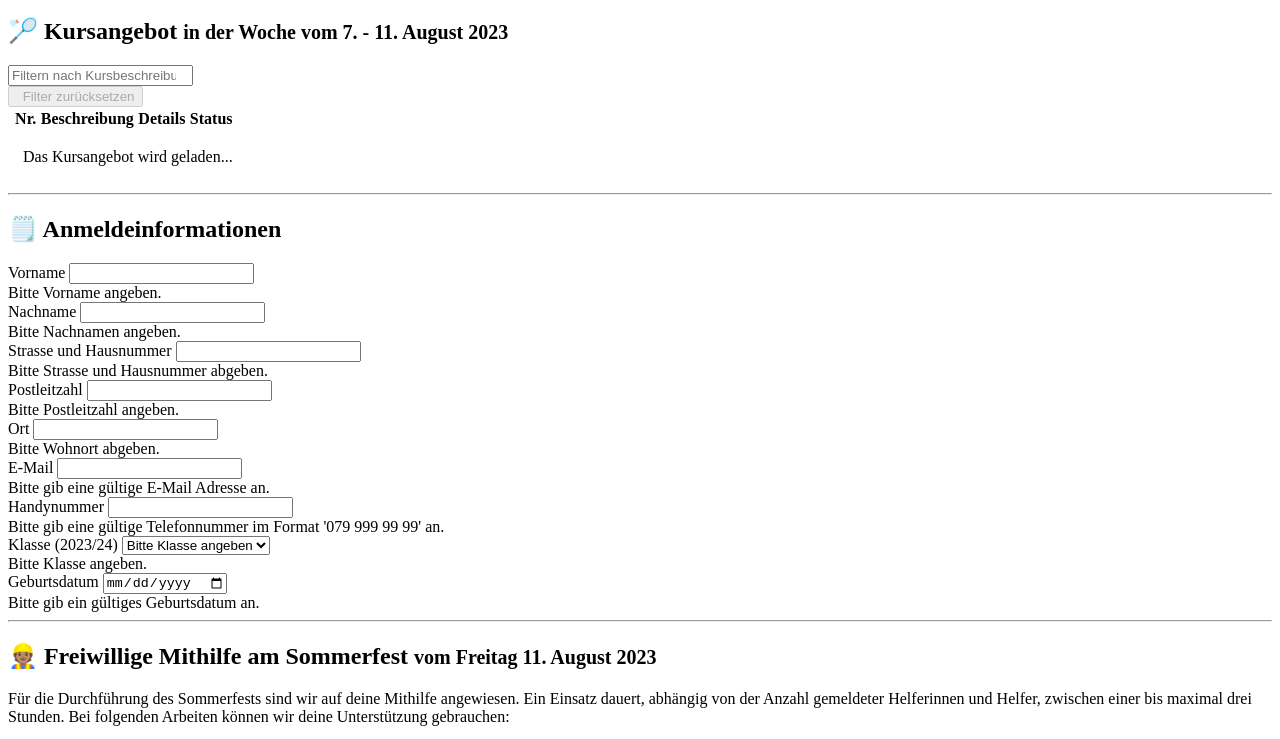
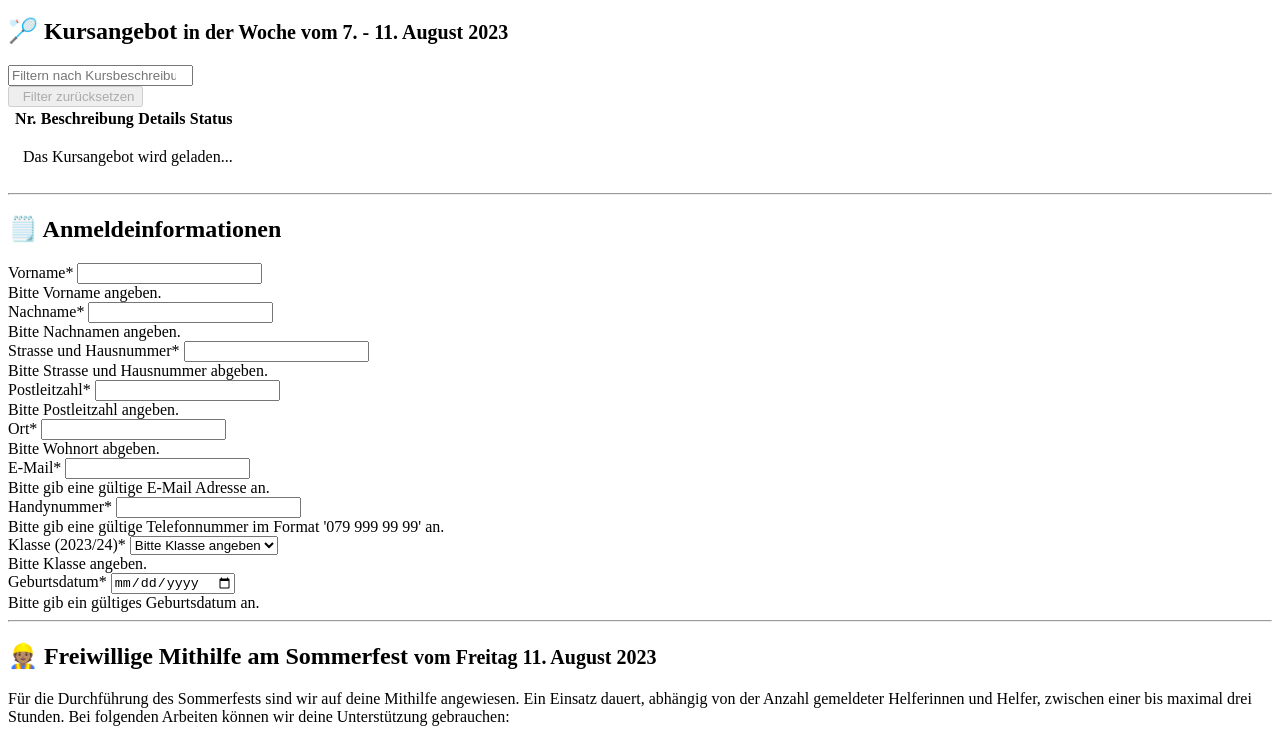
Before and after one commit to flenny/ferienpass-seeberg, a website: page src/index.html in a window 1280 px wide. Shown: the part 542-1281 px from the top of the page. Drawn offline with Linux system fonts and the light colour scheme; some icons are missing.

Commit message:
Improve UI on small deviced

```diff
--- a/src/index.html
+++ b/src/index.html
@@ -11,7 +11,7 @@
     <img class="d-block mx-auto ferienpass-logo" src="https://booking.ferienpass-seeberg.ch/ferienpass-transparent.webp"
       alt="Logo Ferienpass Seeberg">
   </div>
-  <div class="container bg-body-tertiary px-lg-5 py-5 rounded-3 border border-secondary">
+  <div class="container bg-body-tertiary px-md-4 px-lg-5 py-5">
     <main>
       <form id="form" class="needs-validation" novalidate>
         <input type="hidden" id="origin" value="<?!= data.origin ?>" name="origin">
@@ -73,58 +73,62 @@
           <h2 class="mb-3 display-6">🗒️ Anmeldeinformationen</h2>
 
           <div class="col-sm-6">
-            <label for="firstName" class="form-label">Vorname</label>
-            <input type="text" class="form-control" id="firstName" name="firstName" placeholder="" value="" required="">
+            <label for="firstName" class="form-label">Vorname&ast;</label>
+            <input type="text" class="form-control border border-secondary" id="firstName" name="firstName"
+              placeholder="" value="" required="">
             <div class="invalid-feedback">
               Bitte Vorname angeben.
             </div>
           </div>
 
           <div class="col-sm-6">
-            <label for="lastName" class="form-label">Nachname</label>
-            <input type="text" class="form-control" id="lastName" name="lastName" placeholder="" value="" required="">
+            <label for="lastName" class="form-label">Nachname&ast;</label>
+            <input type="text" class="form-control border border-secondary" id="lastName" name="lastName" placeholder=""
+              value="" required="">
             <div class="invalid-feedback">
               Bitte Nachnamen angeben.
             </div>
           </div>
 
           <div class="col-sm-12">
-            <label for="address" class="form-label">Strasse und Hausnummer</label>
-            <input type="text" class="form-control" id="address" name="address" placeholder="" value="" required="">
+            <label for="address" class="form-label">Strasse und Hausnummer&ast;</label>
+            <input type="text" class="form-control border border-secondary" id="address" name="address" placeholder=""
+              value="" required="">
             <div class="invalid-feedback">
               Bitte Strasse und Hausnummer abgeben.
             </div>
           </div>
 
           <div class="col-sm-3">
-            <label for="zip" class="form-label">Postleitzahl</label>
-            <input type="text" class="form-control" id="zip" name="zip" pattern="[0-9]{4}" value="" placeholder=""
-              required="">
+            <label for="zip" class="form-label">Postleitzahl&ast;</label>
+            <input type="text" class="form-control border border-secondary" id="zip" name="zip" pattern="[0-9]{4}"
+              value="" placeholder="" required="">
             <div class="invalid-feedback">
               Bitte Postleitzahl angeben.
             </div>
           </div>
 
           <div class="col-sm-9">
-            <label for="city" class="form-label">Ort</label>
-            <input type="text" class="form-control" id="city" name="city" minlength="3" value="" placeholder=""
-              required="">
+            <label for="city" class="form-label">Ort&ast;</label>
+            <input type="text" class="form-control border border-secondary" id="city" name="city" minlength="3" value=""
+              placeholder="" required="">
             <div class="invalid-feedback">
               Bitte Wohnort abgeben.
             </div>
           </div>
 
           <div class="col-sm-3">
-            <label for="email" class="form-label">E-Mail</label>
-            <input type="email" class="form-control" id="email" name="email" value="" placeholder="" required="">
+            <label for="email" class="form-label">E-Mail&ast;</label>
+            <input type="email" class="form-control border border-secondary" id="email" name="email" value=""
+              placeholder="" required="">
             <div class="invalid-feedback">
               Bitte gib eine gültige E-Mail Adresse an.
             </div>
           </div>
 
           <div class="col-sm-3">
-            <label for="phone" class="form-label">Handynummer</label>
-            <input type="phone" class="form-control" id="phone" name="phone"
+            <label for="phone" class="form-label">Handynummer&ast;</label>
+            <input type="phone" class="form-control border border-secondary" id="phone" name="phone"
               pattern="[0-9]{3}[\s]?[0-9]{3}[\s]?[0-9]{2}[\s]?[0-9]{2}" value="" placeholder="" required="">
             <div class="invalid-feedback">
               Bitte gib eine gültige Telefonnummer im Format '079 999 99 99' an.
@@ -132,8 +136,8 @@
           </div>
 
           <div class="col-sm-3">
-            <label for="grade" class="form-label">Klasse (2023/24)</label>
-            <select class="form-select" id="grade" name="grade" required="">
+            <label for="grade" class="form-label">Klasse (2023/24)&ast;</label>
+            <select class="form-select border border-secondary" id="grade" name="grade" required="">
               <option value="">Bitte Klasse angeben</option>
               <option value="1">1. Klasse</option>
               <option value="2">2. Klasse</option>
@@ -151,8 +155,9 @@
           </div>
 
           <div class="col-sm-3">
-            <label for="birthday" class="form-label">Geburtsdatum</label>
-            <input type="date" class="form-control" id="birthday" name="birthday" value="" placeholder="" required="">
+            <label for="birthday" class="form-label">Geburtsdatum&ast;</label>
+            <input type="date" class="form-control border border-secondary" id="birthday" name="birthday" value=""
+              placeholder="" required="">
             <div class="invalid-feedback">
               Bitte gib ein gültiges Geburtsdatum an.
             </div>
@@ -194,7 +199,7 @@
 
           <div class="col-sm-6">
             <label for="volunteering" class="form-label">Art des Einsatzes (optional)</label>
-            <select class="form-select no-validate" id="volunteering" name="volunteering">
+            <select class="form-select no-validate border border-secondary" id="volunteering" name="volunteering">
               <option value="">Bitte Einsatzart auswählen</option>
               <option value="1">Festaufbau</option>
               <option value="2">Festbetrieb</option>
@@ -204,7 +209,8 @@
 
           <div class="col-sm-6">
             <label for="volunteer" class="form-label">Vor- und Nachname</label>
-            <input type="text" class="form-control no-validate" id="volunteer" name="volunteer" placeholder="">
+            <input type="text" class="form-control no-validate border border-secondary" id="volunteer" name="volunteer"
+              placeholder="">
           </div>
 
           <hr class="my-4">
@@ -270,8 +276,7 @@
   <footer class="my-5 pt-5 text-body-secondary text-center text-small">
     <p class="mb-1"><i class="bi bi-c-circle"></i> 2023 Ferienpass Seeberg</p>
     <p class="mb-1"><i class="bi bi-question-circle-fill"></i> Bei Problemen mit der Buchung sende uns eine
-      <a href="mailto:<?!= PropertiesService.getScriptProperties().getProperty('EMAIL_FROM_ADDRESS') ?>"
-        class="link-secondary">E-Mail</a>.
+      <a href="mailto:<?!= PropertiesService.getScriptProperties().getProperty('EMAIL_FROM_ADDRESS') ?>">E-Mail</a>.
     </p>
   </footer>
 
```
Also changed, not shown: src/css.html (+14 -4 lines), src/javascript.html (+6 -6 lines), src/status.html (+1 -1 lines), src/success.html (+1 -1 lines).
